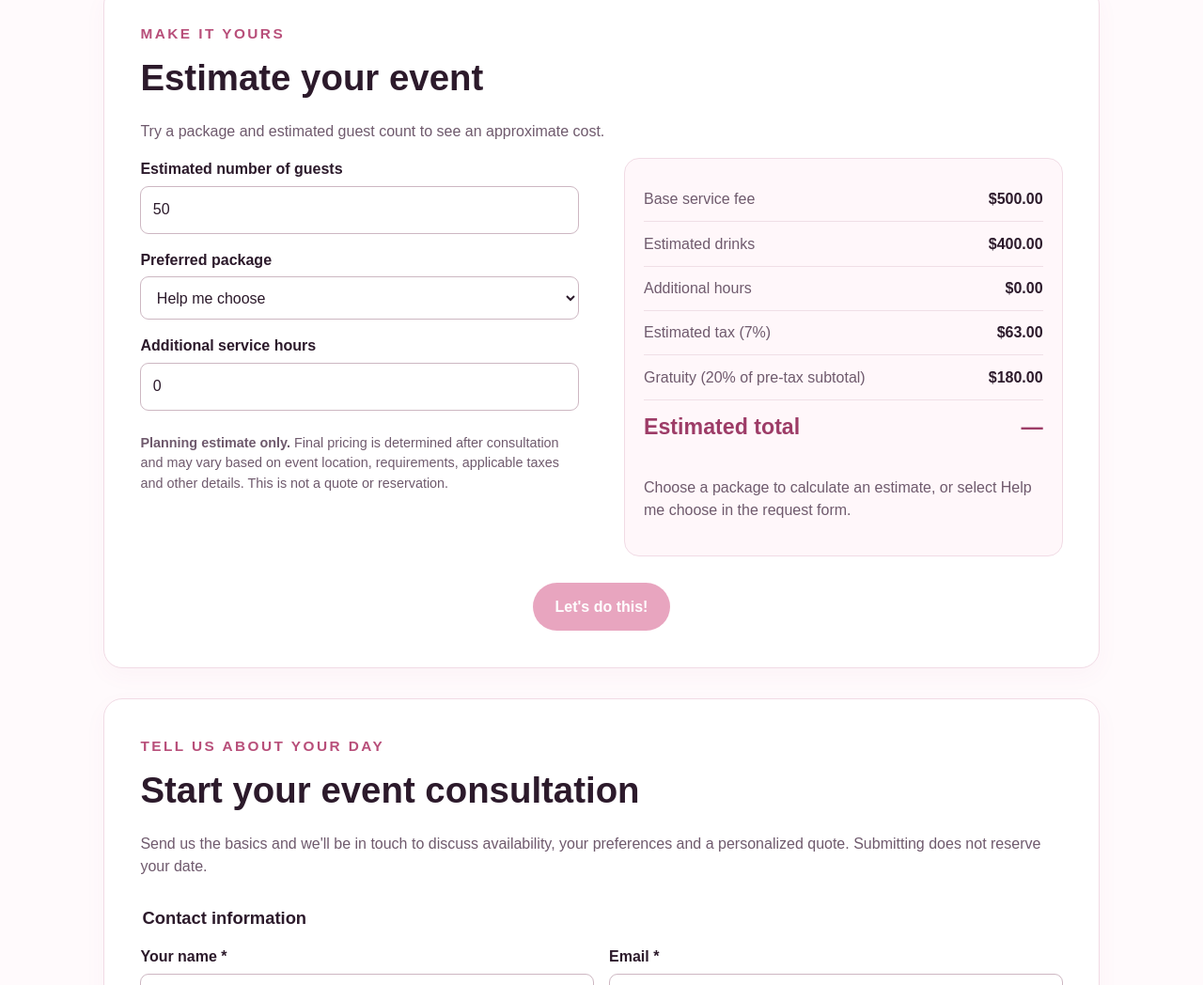
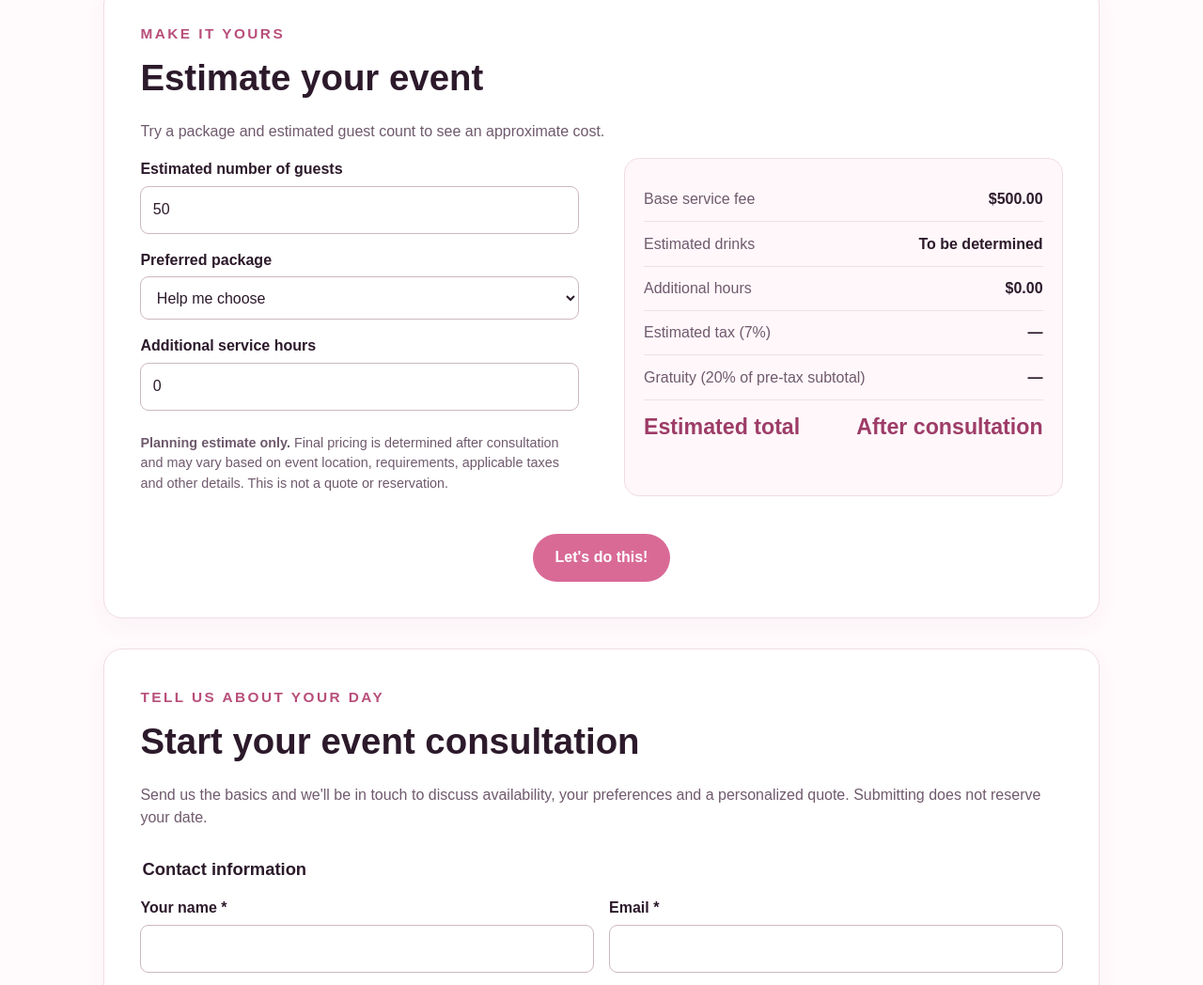
Before and after one commit to judiphillips/pinkcup-launch, a plain HTML site: page events.html in a window 1280 px wide. Shown: the part 910-1958 px from the top of the page at 94% size. Drawn offline with Linux system fonts and the light colour scheme.

Commit message:
Support Help me choose option without requiring a calculated price

```diff
--- a/events.html
+++ b/events.html
@@ -19,9 +19,9 @@
 <div class="events-policy"><strong>Guest count policy:</strong> Final guest count is due seven days before the event. Changes after that deadline may be accepted only at Pink Cup's sole discretion.</div><label class="events-consent"><input type="checkbox" name="acknowledge_policy" value="Yes" required><span>I understand this is a consultation request, not a confirmed booking, and acknowledge the guest count policy. *</span></label><div class="events-actions"><button class="launch-btn events-cta" id="submit-event" type="submit">Send Consultation Request</button></div><div class="events-message" id="form-message" role="status" aria-live="polite" hidden></div></form></section></main>
 <footer class="launch-footer"><strong>Pink Cup <small>by KLYN</small></strong><span>2879 Leechburg Rd · Lower Burrell, PA</span><span>© 2026 Pink Cup by KLYN</span></footer>
 <script>
-(()=>{const rates={tea3:8,tea5:10,soda3:6,soda5:8,combo2:10,combo3:12};const map={tea3:"Loaded Teas — Choose 3",tea5:"Loaded Teas — Choose 5",soda3:"Dirty Sodas — Choose 3",soda5:"Dirty Sodas — Choose 5",combo2:"Teas & Sodas — 2 + 2",combo3:"Teas & Sodas — 3 + 3"};const $=id=>document.getElementById(id);const money=n=>new Intl.NumberFormat("en-US",{style:"currency",currency:"USD"}).format(n);const form=$("event-request-form");const today=new Date();const localDate=[today.getFullYear(),String(today.getMonth()+1).padStart(2,"0"),String(today.getDate()).padStart(2,"0")].join("-");$("event-date").min=localDate;
-function calculate(){const guests=Number($("calc-guests").value),hours=Number($("calc-hours").value),valid=Number.isInteger(guests)&&guests>=1&&guests<=10000&&Number.isFinite(hours)&&hours>=0&&hours<=24&&Number.isInteger(hours*2)&&$("calc-package").value!=="help";$("calc-error").textContent=$("calc-package").value==="help"?"Choose a package to calculate an estimate, or select Help me choose in the request form.":"Please enter a guest count between 1 and 10,000 and additional hours between 0 and 24.";$("calc-error").hidden=valid;$("plan-event").disabled=!valid;if(!valid){$("calc-total").textContent="—";return null}const drinks=guests*rates[$("calc-package").value],extra=hours*100,subtotal=500+drinks+extra,tax=subtotal*.07,tip=subtotal*.2,total=subtotal+tax+tip;$("calc-drinks").textContent=money(drinks);$("calc-extra").textContent=money(extra);$("calc-tax").textContent=money(tax);$("calc-tip").textContent=money(tip);$("calc-total").textContent=money(total);return {guests,hours,total,package:map[$("calc-package").value]}}
-["calc-guests","calc-package","calc-hours"].forEach(id=>$(id).addEventListener("input",calculate));calculate();$("plan-event").addEventListener("click",()=>{const c=calculate();if(!c)return;$("event-guests").value=c.guests;$("event-package").value=c.package;$("event-hours").value=c.hours;$("form-estimate").value=money(c.total);$("consultation").scrollIntoView({behavior:"smooth",block:"start"});$("customer-name").focus({preventScroll:true})});
+(()=>{const rates={tea3:8,tea5:10,soda3:6,soda5:8,combo2:10,combo3:12};const map={tea3:"Loaded Teas — Choose 3",tea5:"Loaded Teas — Choose 5",soda3:"Dirty Sodas — Choose 3",soda5:"Dirty Sodas — Choose 5",combo2:"Teas & Sodas — 2 + 2",combo3:"Teas & Sodas — 3 + 3",help:"Help me choose"};const $=id=>document.getElementById(id);const money=n=>new Intl.NumberFormat("en-US",{style:"currency",currency:"USD"}).format(n);const form=$("event-request-form");const today=new Date();const localDate=[today.getFullYear(),String(today.getMonth()+1).padStart(2,"0"),String(today.getDate()).padStart(2,"0")].join("-");$("event-date").min=localDate;
+function calculate(){const guests=Number($("calc-guests").value),hours=Number($("calc-hours").value),valid=Number.isInteger(guests)&&guests>=1&&guests<=10000&&Number.isFinite(hours)&&hours>=0&&hours<=24&&Number.isInteger(hours*2);$("calc-error").textContent=$("calc-package").value==="help"?"Choose a package to calculate an estimate, or select Help me choose in the request form.":"Please enter a guest count between 1 and 10,000 and additional hours between 0 and 24.";$("calc-error").hidden=valid;$("plan-event").disabled=!valid;if(!valid){$("calc-total").textContent="—";return null}if($("calc-package").value==="help"){$("calc-drinks").textContent="To be determined";$("calc-extra").textContent=money(hours*100);$("calc-tax").textContent="—";$("calc-tip").textContent="—";$("calc-total").textContent="After consultation";return {guests,hours,total:null,package:"Help me choose"}}const drinks=guests*rates[$("calc-package").value],extra=hours*100,subtotal=500+drinks+extra,tax=subtotal*.07,tip=subtotal*.2,total=subtotal+tax+tip;$("calc-drinks").textContent=money(drinks);$("calc-extra").textContent=money(extra);$("calc-tax").textContent=money(tax);$("calc-tip").textContent=money(tip);$("calc-total").textContent=money(total);return {guests,hours,total,package:map[$("calc-package").value]}}
+["calc-guests","calc-package","calc-hours"].forEach(id=>$(id).addEventListener("input",calculate));calculate();$("plan-event").addEventListener("click",()=>{const c=calculate();if(!c)return;$("event-guests").value=c.guests;$("event-package").value=c.package;$("event-hours").value=c.hours;$("form-estimate").value=c.total===null?"To be determined after consultation":money(c.total);$("consultation").scrollIntoView({behavior:"smooth",block:"start"});$("customer-name").focus({preventScroll:true})});
 form.addEventListener("submit",async e=>{e.preventDefault();if(!form.reportValidity())return;const btn=$("submit-event"),msg=$("form-message");btn.disabled=true;btn.textContent="Sending…";msg.hidden=true;try{const res=await fetch(form.action,{method:"POST",body:new FormData(form),headers:{Accept:"application/json"}});if(!res.ok)throw new Error("Submission failed");form.reset();$("form-estimate").value="";msg.textContent="Thank you! Your consultation request has been sent. Pink Cup will be in touch to discuss your event.";msg.hidden=false;msg.scrollIntoView({behavior:"smooth",block:"nearest"})}catch(err){msg.textContent="We couldn't send your request. Please try again, or contact Pink Cup directly.";msg.hidden=false}finally{btn.disabled=false;btn.textContent="Send Consultation Request"}});
 })();
 </script></body></html>
```
